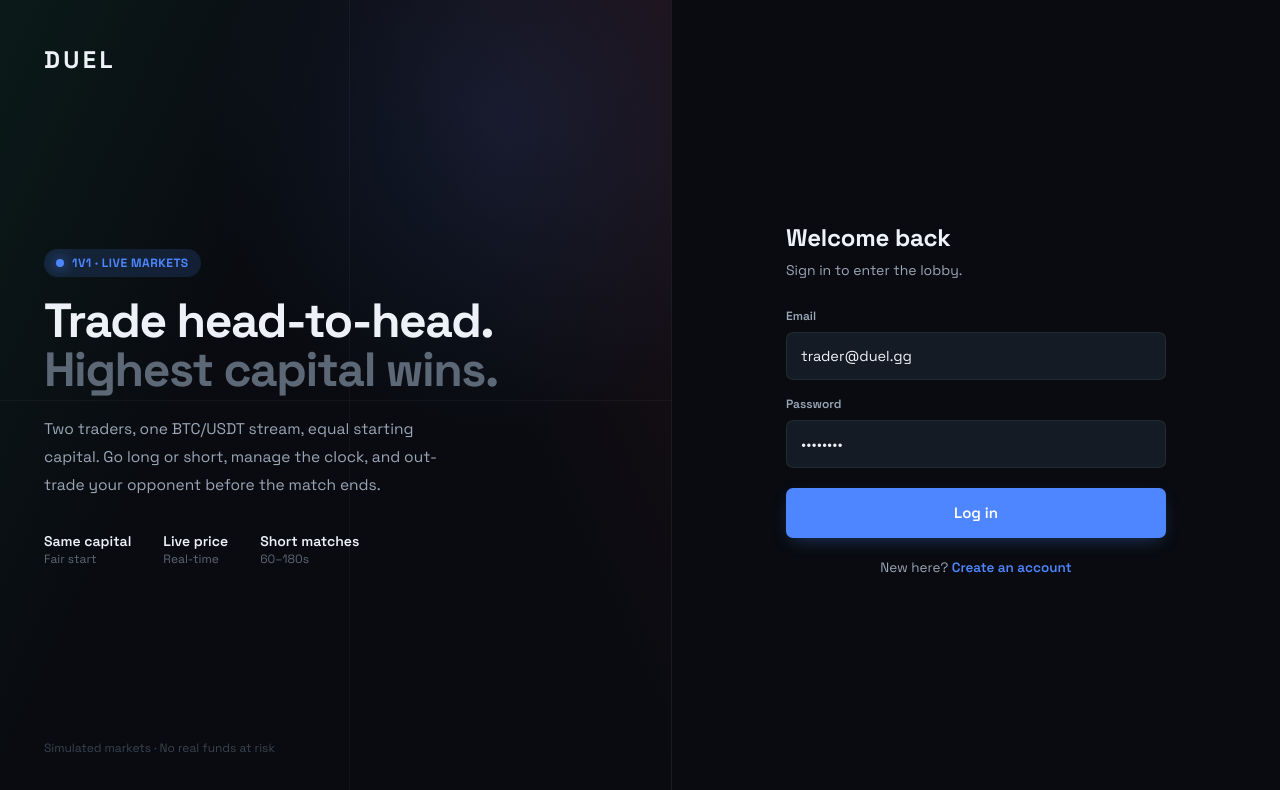
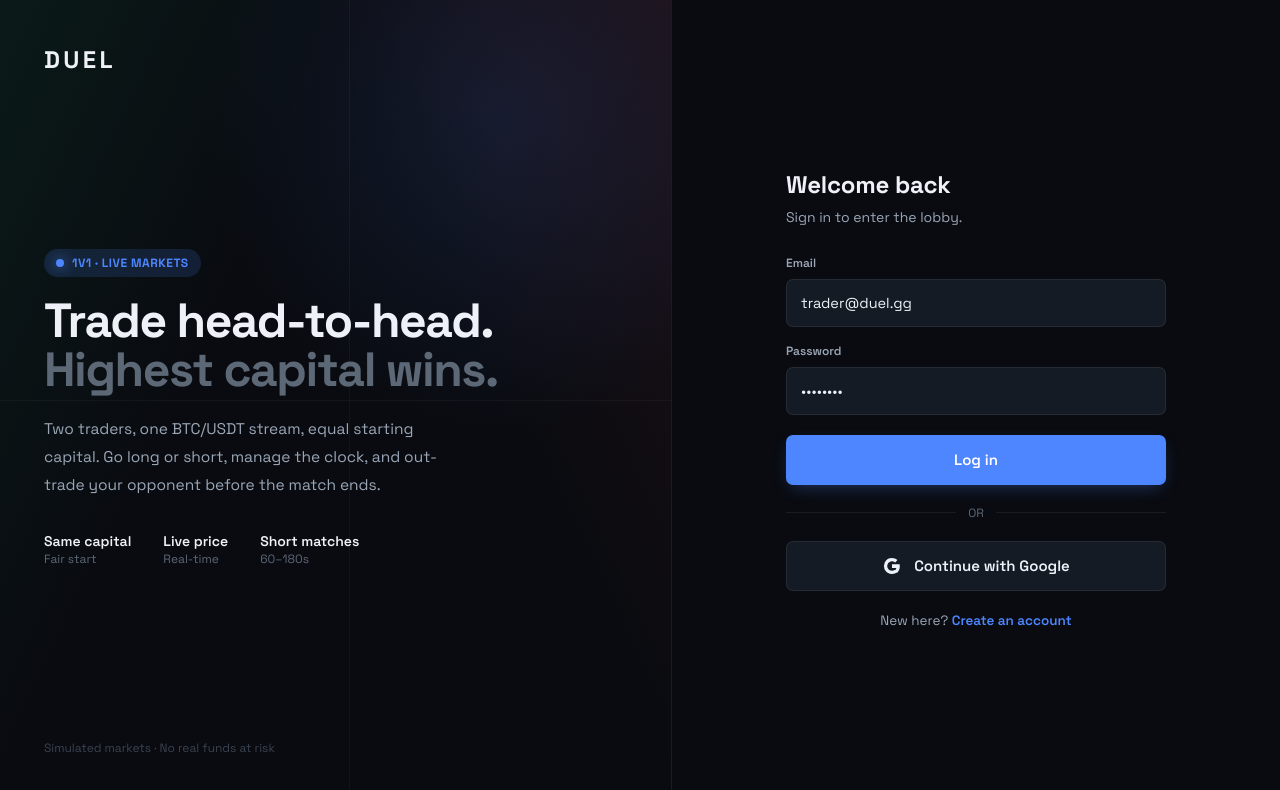
Before and after one commit to brianyeap/transcendence, a Next.js app: page /login in a window 1280 px wide. Shown: the top 790 px of the page. Built offline with nearby package versions, Linux system fonts and the light colour scheme.

Commit message:
feat: working on sign in with google callback

```diff
--- /dev/null
+++ b/app/auth/callback/route.ts
@@ -0,0 +1,19 @@
+import { NextResponse } from "next/server";
+import { createSupabaseServerClient } from "@/lib/supabase/server";
+
+export async function GET(request: Request) {
+    const { searchParams, origin } = new URL(request.url);
+    const code = searchParams.get("code");
+
+    if (code) {
+        const supabase = await createSupabaseServerClient();
+
+        const { error } = await supabase.auth.exchangeCodeForSession(code);
+
+        if (!error) {
+            return NextResponse.redirect(`${origin}/`);
+        }
+    }
+
+    return NextResponse.redirect(`${origin}/login?error=auth`);
+}
--- a/app/login/page.tsx
+++ b/app/login/page.tsx
@@ -13,6 +13,25 @@ export default function LoginPage() {
   const [username, setUsername] = useState("");
   const [error, setError] = useState("");
   const [loading, setLoading] = useState(false);
+
+  async function loginWithGoogle() {
+    setError("");
+    setLoading(true);
+
+    const supabase = createSupabaseBrowserClient();
+
+    const { error } = await supabase.auth.signInWithOAuth({
+      provider: "google",
+      options: {
+        redirectTo: `${window.location.origin}/auth/callback`,
+      },
+    });
+
+    if (error) {
+      setError(error.message);
+      setLoading(false);
+    }
+  }
 
   async function submit(event: FormEvent<HTMLFormElement>) {
     event.preventDefault();
@@ -157,7 +176,43 @@ export default function LoginPage() {
           <button type="submit" disabled={loading} className="flex h-[50px] w-full items-center justify-center rounded-[7px] bg-[#4d86ff] text-[15px] font-semibold text-white shadow-[0_6px_18px_-6px_rgba(77,134,255,.4)] transition hover:brightness-110 active:translate-y-px disabled:opacity-60">
             {loading ? "Loading..." : mode === "login" ? "Log in" : "Create account"}
           </button>
+          {/* google login */}
+          <div className="my-5 flex items-center gap-3">
+            <div className="h-px flex-1 bg-white/[.07]" />
+            <span className="text-xs text-[#5d6877]">OR</span>
+            <div className="h-px flex-1 bg-white/[.07]" />
+          </div>
 
+          <button
+            type="button"
+            onClick={loginWithGoogle}
+            disabled={loading}
+            className="flex h-[50px] w-full items-center justify-center gap-3 rounded-[7px] border border-white/[.07] bg-[#151b25] text-[15px] font-semibold text-[#eef2f8] transition hover:bg-[#1b222e] disabled:opacity-60"
+          >
+            <svg
+              className="h-5 w-5"
+              viewBox="0 0 24 24"
+            >
+              <path
+                fill="currentColor"
+                d="M21.35 12.23c0-.79-.07-1.55-.2-2.28H12v4.31h5.24a4.48 4.48 0 0 1-1.94 2.94v2.45h3.14c1.84-1.69 2.91-4.18 2.91-7.42Z"
+              />
+              <path
+                fill="currentColor"
+                d="M12 21.6c2.63 0 4.84-.87 6.45-2.35l-3.14-2.45c-.87.58-1.98.93-3.31.93-2.54 0-4.7-1.72-5.47-4.03H3.29v2.53A9.74 9.74 0 0 0 12 21.6Z"
+              />
+              <path
+                fill="currentColor"
+                d="M6.53 13.7a5.85 5.85 0 0 1 0-3.4V7.77H3.29a9.75 9.75 0 0 0 0 8.46l3.24-2.53Z"
+              />
+              <path
+                fill="currentColor"
+                d="M12 6.27c1.43 0 2.72.49 3.74 1.46l2.8-2.8C16.83 3.39 14.62 2.4 12 2.4a9.74 9.74 0 0 0-8.71 5.37l3.24 2.53C7.3 7.99 9.46 6.27 12 6.27Z"
+              />
+            </svg>
+
+            Continue with Google
+          </button>
           <p className="mt-5 text-center text-[13.5px] text-[#9aa6b6]">
             {mode === "login" ? "New here? " : "Already have an account? "}
             <button type="button" onClick={() => setMode(mode === "login" ? "register" : "login")} className="font-semibold text-[#4d86ff]">
```
